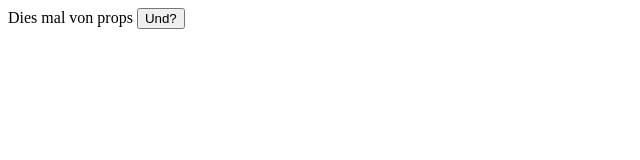
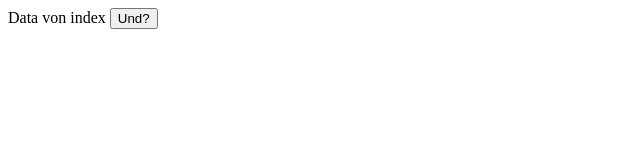
Before and after one commit to webia1/vueDb, a Vue app: page / in a window 1280 px wide. Shown: the top 160 px of the page, without its empty margins (0-640 px from the left). Built offline with nearby package versions, Linux system fonts and the light colour scheme; the HTML template or start-up script is replaced by a standard one.

Commit message:
daten über props austauschen

```diff
--- a/src/index.js
+++ b/src/index.js
@@ -3,5 +3,5 @@ import App from "./app/App"
 
 new Vue({
     el: "#app",
-    render: h => <App/>
+    render: h => <App message='Data von index'/>
 })
```
